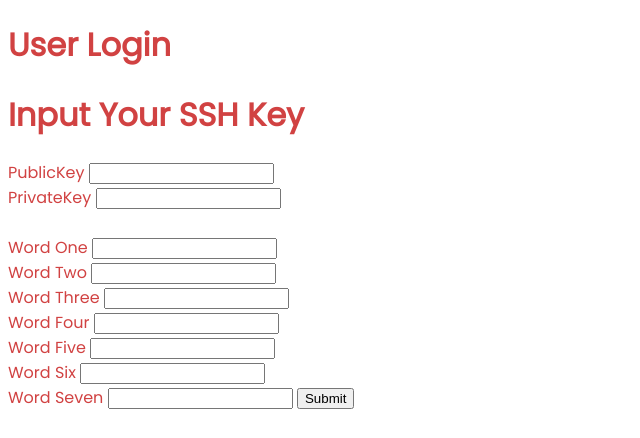
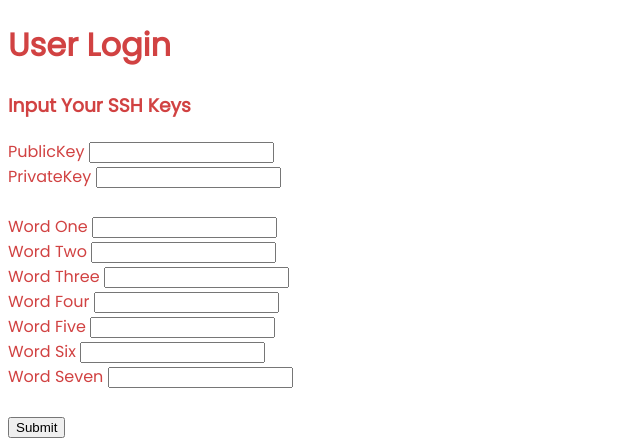
Before and after one commit to karmdesai/KeyBuddy, a Flask app: page / in a window 1280 px wide. Shown: the top 438 px of the page, without its empty margins (0-640 px from the left). Run offline with Flask 2, Linux system fonts and the light colour scheme.

Commit message:
added breaks

```diff
--- a/templates/login.html
+++ b/templates/login.html
@@ -8,7 +8,7 @@
     <h1>User Login</h1>
 
     <body>
-        <h1>Input Your SSH Key</h1>
+        <h3>Input Your SSH Keys</h3>
 
         <form method="POST" action="/">
             {{ form.csrf_token}} {{ form.PublicKey.label }} {{ form.PublicKey(size=20) }} <br> {{ form.csrf_token }} {{ form.PrivateKey.label }} {{ form.PrivateKey(size=20) }}
@@ -20,6 +20,7 @@
             <br> {{ form.csrf_token }} {{ form.wordFive.label }} {{ form.wordFive(size=20) }}
             <br> {{ form.csrf_token }} {{ form.wordSix.label }} {{ form.wordSix(size=20) }}
             <br> {{ form.csrf_token }} {{ form.wordSeven.label}} {{ form.wordSeven(size=20) }}
+            <br> <br>
             <input type="submit" value="Submit">
         </form>
 
```
